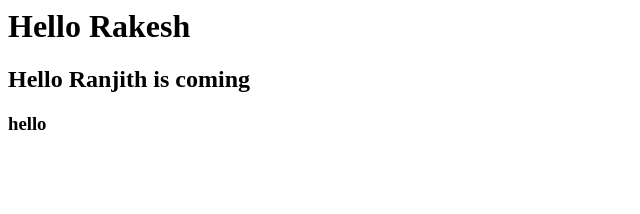
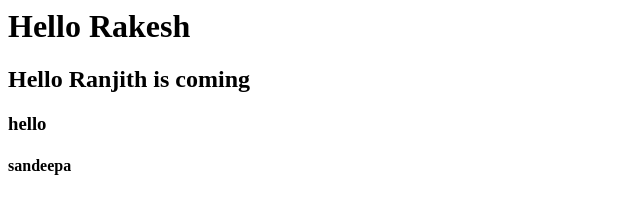
Before and after one commit to Ralasyam2/ranjith, a plain HTML site: page index.html in a window 1280 px wide. Shown: the full height of the page, 0-640 px from the left. Drawn offline with Linux system fonts and the light colour scheme.

Commit message:
Update index.html

```diff
--- a/index.html
+++ b/index.html
@@ -2,4 +2,5 @@
 <h1>Hello  Rakesh</h1>
 <h2>Hello  Ranjith is coming </h2>
 <h3> hello </h3>
+<h4> sandeepa </h4>
 </html>
```
